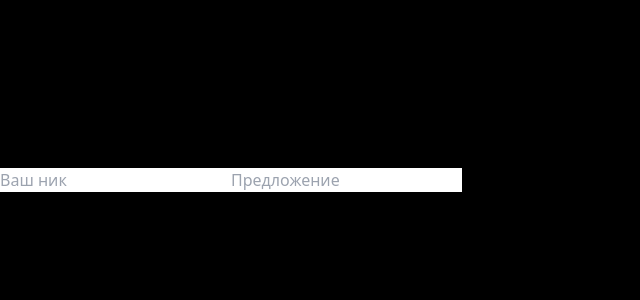
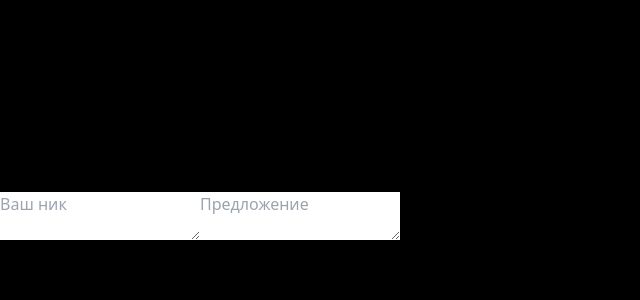
Before and after one commit to themm-s/frontend, a React (Vite) app: page / in a window 1280 px wide. Shown: the top 300 px of the page, without its empty margins (0-640 px from the left). Built offline with nearby package versions, Linux system fonts and the light colour scheme.

Commit message:
fix offer form update UX

```diff
--- a/src/components/Begin.jsx
+++ b/src/components/Begin.jsx
@@ -4,7 +4,6 @@ import { useState } from "react";
 import Button from "./Button/Button";
 import { updates } from "../constants";
 import { Input } from "./Input/Input";
-import axios from "axios";
 
 
 export const Begin = ({ setValue, setTakeForm }) => {
@@ -120,9 +119,10 @@ export const Begin = ({ setValue, setTakeForm }) => {
           <Input
             placeholder="Предложение"
             onInput={event => setOffer(event.target.value)}
+            className="h-24"
           />
         </form>
-        <button onClick={sendOffer} className="mt-3 w-1/2 bg-black break-words bg-opacity-70 hover:bg-opacity-50 text-white p-1 rounded">
+        <button onClick={sendOffer} className="mt-3 w-1/2 bg-black font-bold break-words bg-opacity-70 hover:bg-opacity-50 text-white p-1 rounded">
           Отправить
         </button>
       </div>
--- a/src/components/Input/Input.tsx
+++ b/src/components/Input/Input.tsx
@@ -1,11 +1,16 @@
 type TProps = {
   placeholder: string;
-  onInput: (e: React.ChangeEvent<HTMLInputElement>) => void;
+  onInput: (e: React.ChangeEvent<HTMLTextAreaElement>) => void;
+  className: string;
 };
 
-export const Input: React.FC<TProps> = ({ placeholder, onInput }) => {
+export const Input: React.FC<TProps> = ({ placeholder, onInput, className }) => {
   return (
-    <input className="border-2 text-white px-2 py-0.5 bg-black bg-opacity-0 outline-none
-    text-center border-black w-full" type="text" placeholder={placeholder} onInput={onInput} />
+    <textarea className={`border-2 rounded text-sm text-white px-2 py-0.5 bg-black bg-opacity-0 outline-none
+    border-black placeholder:text-left break-words resize-none w-full ${className}`}
+      placeholder={placeholder}
+      onInput={onInput}
+      maxLength={300}
+    />
   );
 };
--- a/src/constants/index.js
+++ b/src/constants/index.js
@@ -1,5 +1,6 @@
 export const updates = [
   "Обновление UI дизайна",
   "Фикс ошибок",
-  "Добавлена иконка сайта"
+  "Добавлена иконка сайта",
+  "Добавлена форма предложений"
 ];
--- a/src/index.css
+++ b/src/index.css
@@ -22,3 +22,7 @@ html {
     transform: translateY(-10px);
   }
 }
+
+#form {
+  white-space: pre-wrap;
+}
```
